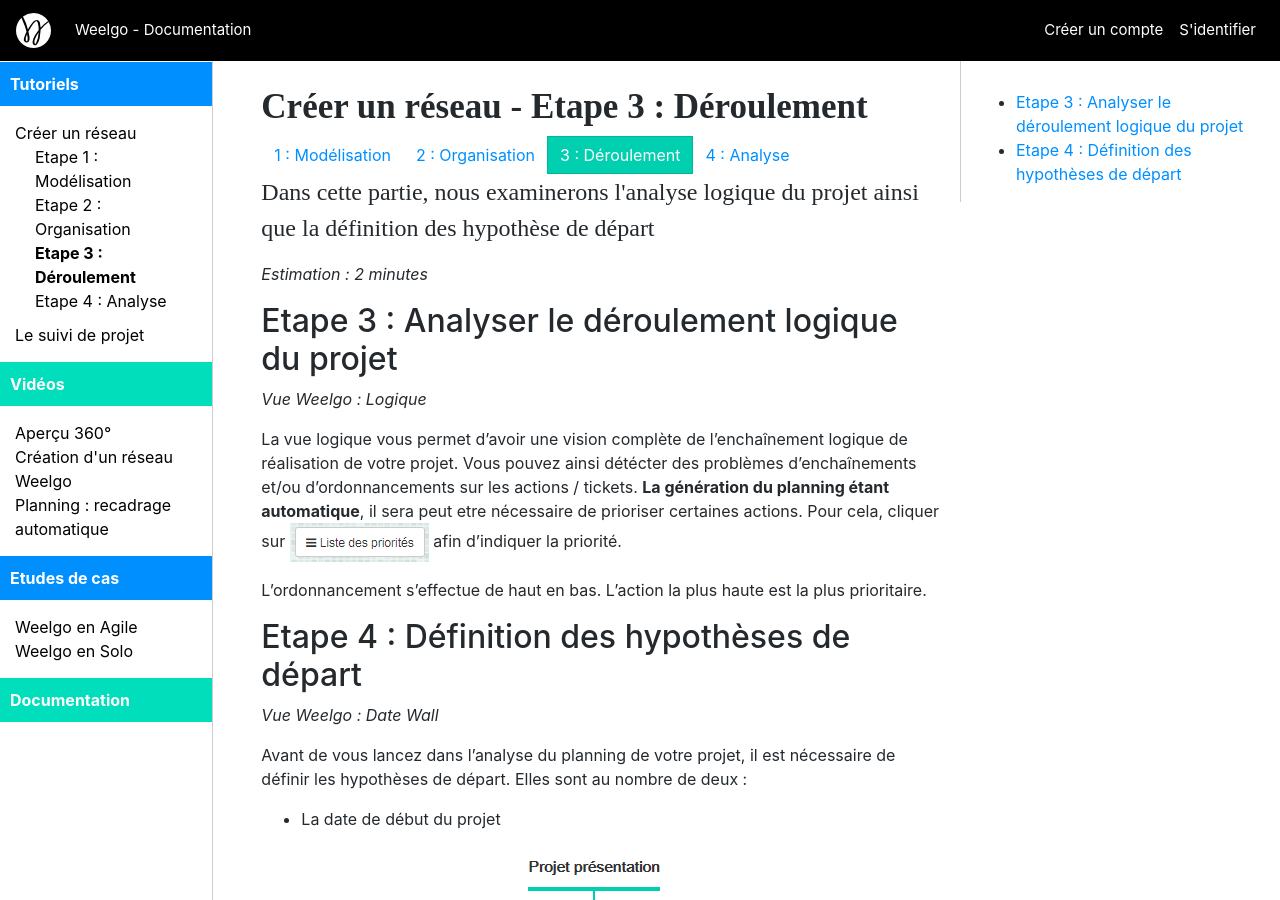
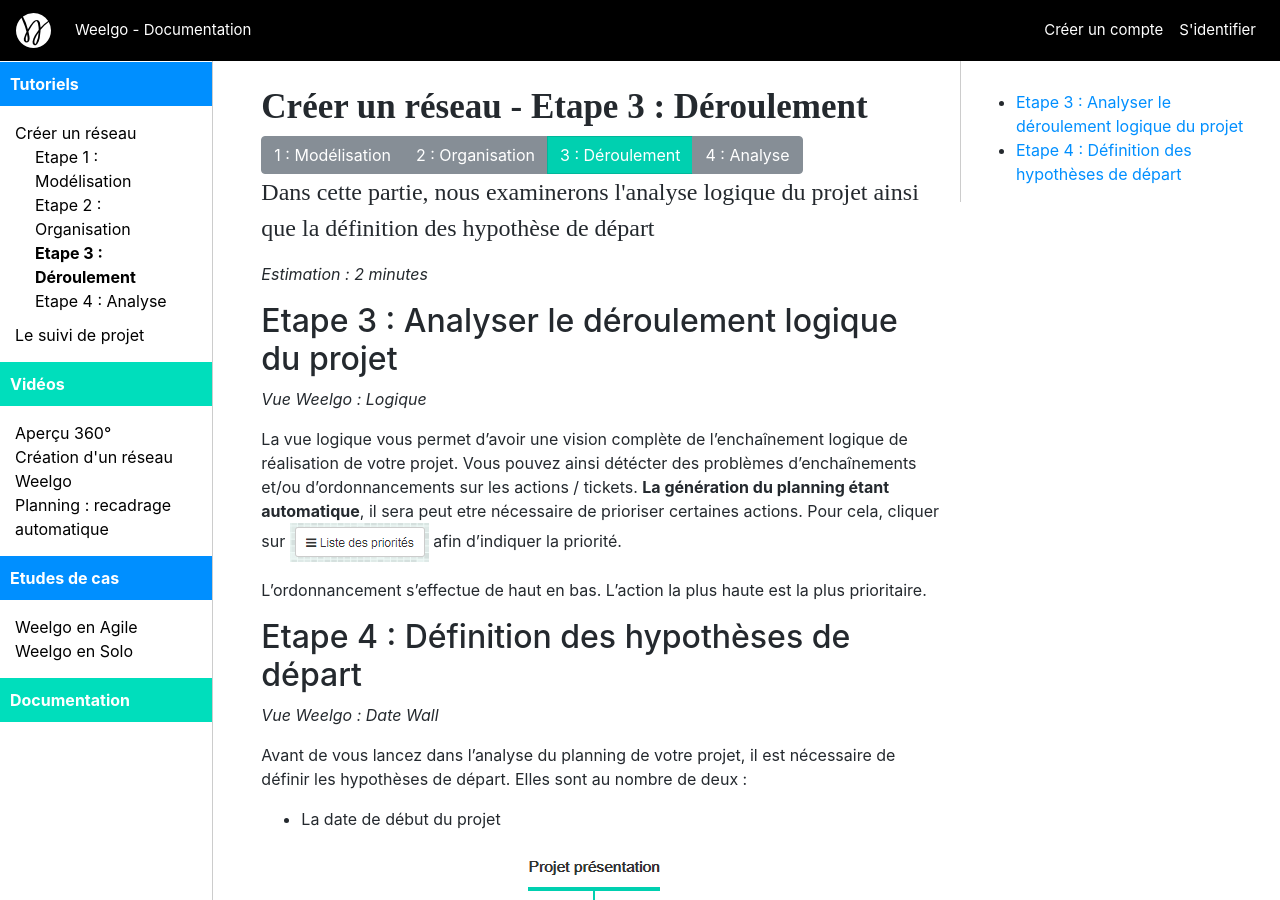
Before and after one commit to Weelgo/weelgo.github.io, a Jekyll site: the page built from fr/tutoriels/creationReseau_etp3_deroulementHypothese.md, in a window 1280 px wide and 900 px high. Built offline with Jekyll 4.4.1, drawn with Linux system fonts in a browser that asks for light colours.

Commit message:
amélioration doc

```diff
--- a/_layouts/docs_fr.html
+++ b/_layouts/docs_fr.html
@@ -103,7 +103,7 @@
 	            <div class="btn-group" role="group" aria-label="">
 	            {% assign loopIndex=0 %}
 	          	{% for lev3 in lvl2Elem.sub %}
-	          		<a href="" class="btn {% if loopIndex == subLevelIndex %}btn-success{% endif %} btn-md">{{ loopIndex | plus:1 }} : {{ lev3.name }}</a>
+	          		<a href="" class="btn {% if loopIndex == subLevelIndex %}btn-success{% else %}btn-secondary{% endif %} btn-md">{{ loopIndex | plus:1 }} : {{ lev3.name }}</a>
 	          		{% assign loopIndex = loopIndex | plus:1 %}
 	          	{% endfor %}
 	          	</div>
```
